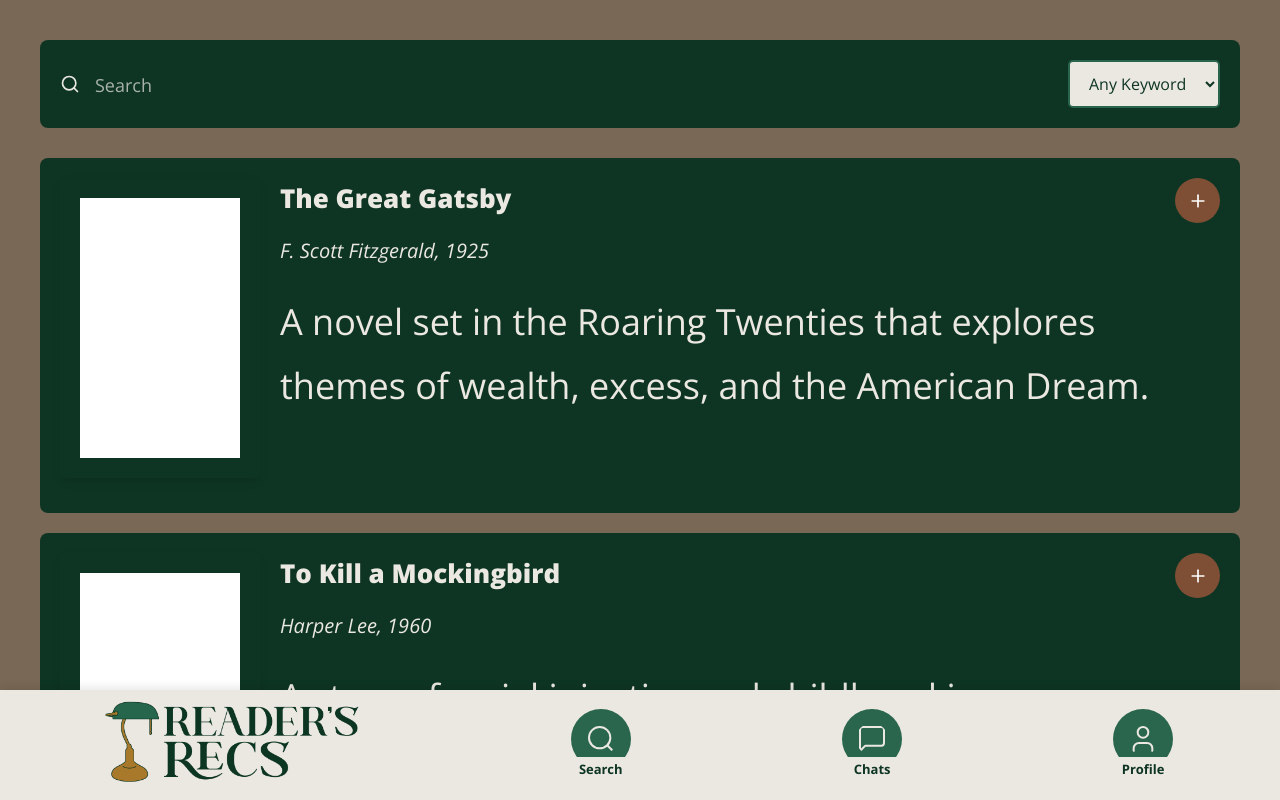
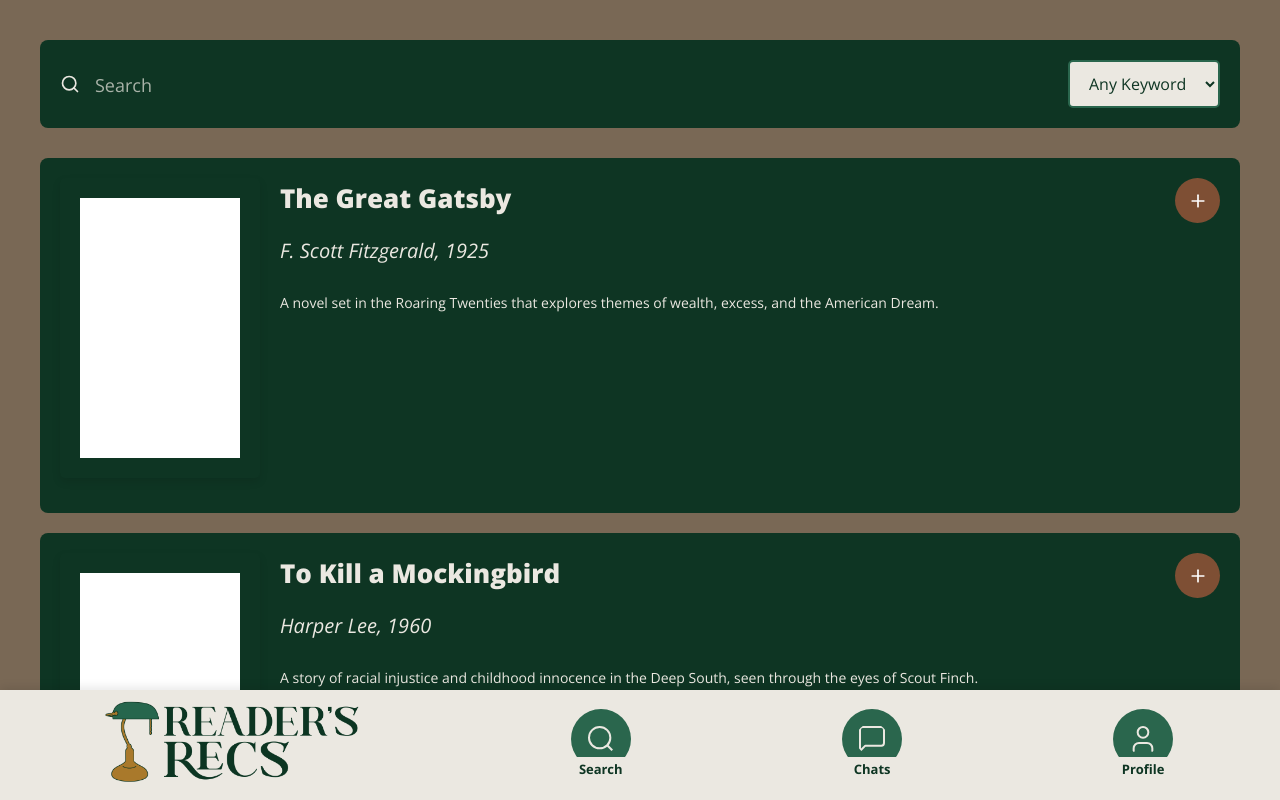
Before and after one commit to tamu-csce-capstone-2025-spring-hammond/Readers-Recs, a React (Create React App) app in the folder frontend/: page /search in a window 1280 px wide. Shown: the top 800 px of the page. Built offline with nearby package versions, Linux system fonts and the light colour scheme.

Commit message:
fixed description font size

```diff
--- a/frontend/src/style/sass/_searchBooks.scss
+++ b/frontend/src/style/sass/_searchBooks.scss
@@ -109,7 +109,7 @@
   font-family: "Open Sans", sans-serif;
   color: $-tan;
   margin: 8px 0 0;
-  font-size: 36px;
+  font-size: 14px;
   line-height: 1.8;
 }
 
--- a/frontend/src/style/style.css
+++ b/frontend/src/style/style.css
@@ -1447,7 +1447,7 @@ footer {
   font-family: "Open Sans", sans-serif;
   color: #EBE8E1;
   margin: 8px 0 0;
-  font-size: 36px;
+  font-size: 14px;
   line-height: 1.8;
 }
 
```
